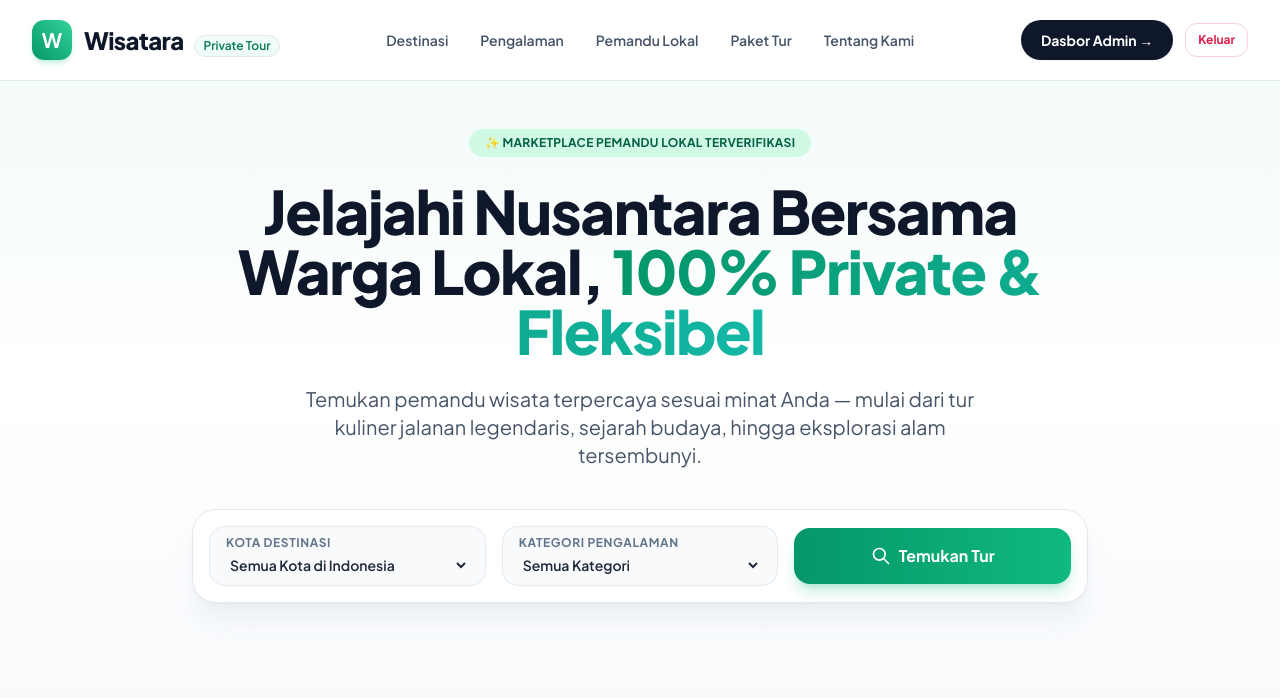
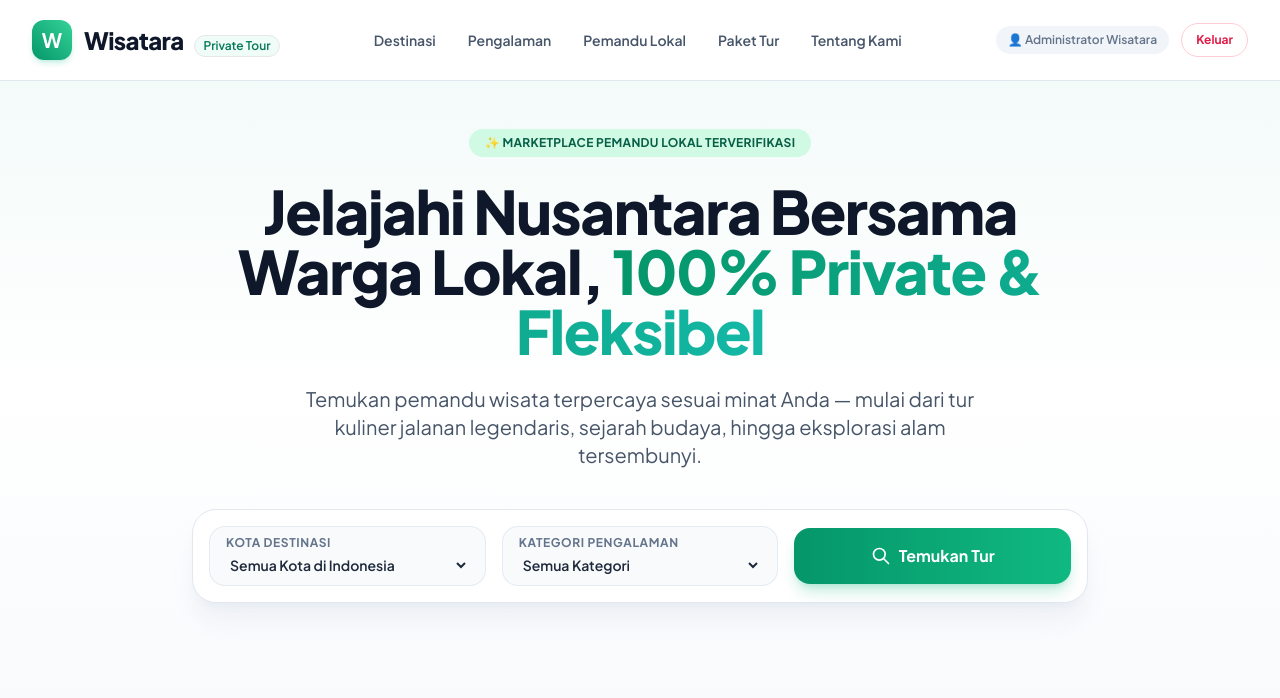
Before and after one commit to Argaa24/wisatara, a Laravel app: page / in a window 1280 px wide. Shown: the top 698 px of the page. Run offline with Laravel 12, Linux system fonts and the light colour scheme; a user stored in the database is signed in; data comes from the database, SQL or seed files in the repository; some libraries are stand-ins or nearby versions.

Commit message:
fix: sembunyikan tombol dasbor admin di navbar landing page

```diff
--- a/resources/views/landing.blade.php
+++ b/resources/views/landing.blade.php
@@ -62,28 +62,25 @@
                     <a href="/register" class="px-5 py-2.5 text-sm font-semibold text-white bg-brand-600 hover:bg-brand-700 rounded-full transition shadow-sm shadow-brand-500/20">
                         Daftar Akun
                     </a>
-                    <a href="/admin" title="Panel Khusus Admin Sistem" class="hidden sm:flex px-3.5 py-2 text-xs font-semibold text-slate-600 hover:text-slate-900 bg-slate-100 hover:bg-slate-200 rounded-full transition items-center space-x-1">
-                        <svg class="w-3.5 h-3.5" fill="none" stroke="currentColor" viewBox="0 0 24 24"><path stroke-linecap="round" stroke-linejoin="round" stroke-width="2" d="M12 15v2m-6 4h12a2 2 0 002-2v-6a2 2 0 00-2-2H6a2 2 0 00-2 2v6a2 2 0 002 2zm10-10V7a4 4 0 00-8 0v4h8z"/></svg>
-                        <span>Admin</span>
-                    </a>
                 @else
-                    @if(Auth::user()->role === 'admin')
-                        <a href="/admin" class="px-5 py-2.5 text-sm font-bold text-white bg-slate-900 hover:bg-brand-600 rounded-full transition shadow-sm">
-                            Dasbor Admin &rarr;
+                    @if(Auth::user()->role === 'pemandu')
+                        <a href="/pemandu/dashboard" class="px-5 py-2.5 text-sm font-bold text-white bg-brand-600 hover:bg-brand-700 rounded-full transition shadow-sm">
+                            Dasbor Pemandu &rarr;
                         </a>
-                    @elseif(Auth::user()->role === 'pemandu')
-                        <a href="/pemandu/dashboard" class="px-5 py-2.5 text-sm font-bold text-white bg-brand-600 hover:bg-brand-700 rounded-full transition shadow-sm">
-                            Dasbor Host &rarr;
-                        </a>
-                    @else
+                    @elseif(Auth::user()->role === 'wisatawan')
                         <a href="/wisatawan/dashboard" class="px-5 py-2.5 text-sm font-bold text-white bg-blue-600 hover:bg-blue-700 rounded-full transition shadow-sm">
                             Reservasi Saya &rarr;
                         </a>
+                    @else
+                        {{-- Akun Admin: Tidak menampilkan tombol Dasbor Admin di navbar publik --}}
+                        <span class="text-xs font-semibold text-slate-500 bg-slate-100 px-3 py-1.5 rounded-full">
+                            👤 {{ Auth::user()->name ?? 'Admin' }}
+                        </span>
                     @endif
 
                     <form action="/logout" method="POST" class="inline">
                         @csrf
-                        <button type="submit" class="px-3 py-2 text-xs font-bold text-rose-600 hover:bg-rose-50 rounded-xl transition border border-rose-200">
+                        <button type="submit" class="px-3.5 py-2 text-xs font-bold text-rose-600 hover:bg-rose-50 rounded-full transition border border-rose-200">
                             Keluar
                         </button>
                     </form>
```
